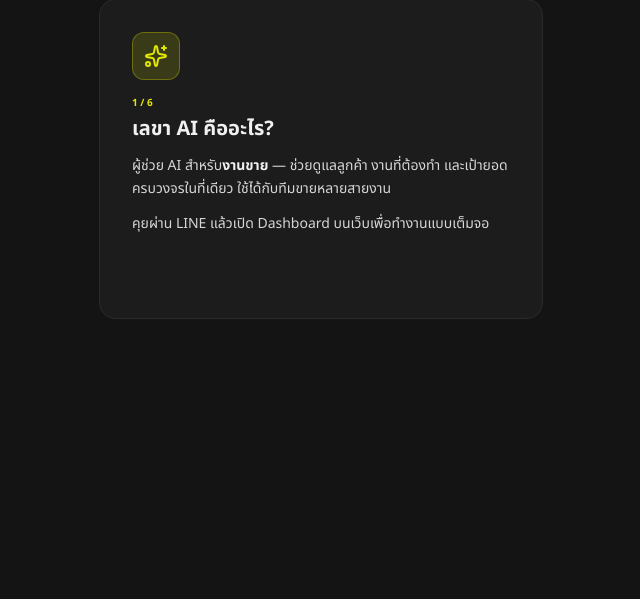
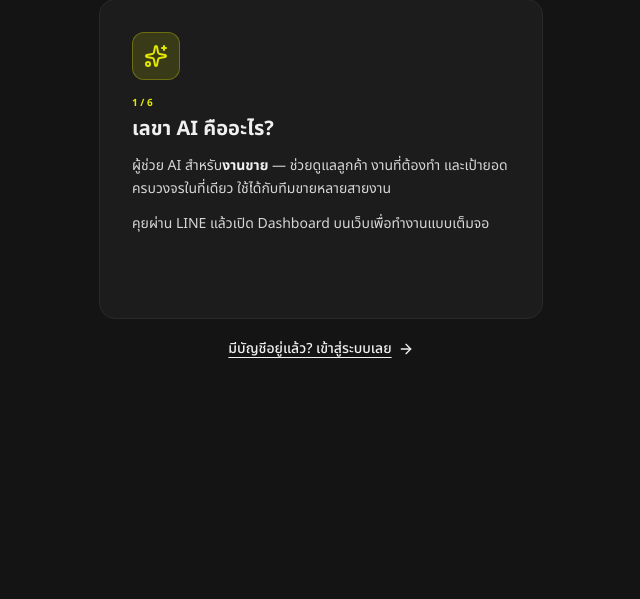
Before and after one commit to Luepin-ship-it/Secretary, a PHP site: page /Ai/login.php in a window 1280 px wide. Shown: the part 95-694 px from the top of the page, without its empty margins (319-959 px from the left). Run offline with PHP 8.4, Linux system fonts and the light colour scheme; some libraries are stand-ins or nearby versions.

Commit message:
Enhance UX for returning users in login/onboarding flow

```diff
--- a/login.php
+++ b/login.php
@@ -113,9 +113,15 @@
               ผู้ช่วย AI สำหรับ<strong class="text-[#F0F0F0]">งานขาย</strong> — ช่วยดูแลลูกค้า งานที่ต้องทำ และเป้ายอด ครบวงจรในที่เดียว
               ใช้ได้กับทีมขายหลายสายงาน
             </p>
-            <p class="text-sm text-[#D6D6D6] leading-relaxed mt-3">
+            <p class="text-sm text-[#D6D6D6] leading-relaxed mt-3 flex-1">
               คุยผ่าน LINE แล้วเปิด Dashboard บนเว็บเพื่อทำงานแบบเต็มจอ
             </p>
+          </div>
+
+          <div class="mt-5 flex justify-center">
+            <button type="button" onclick="goTo(LOGIN_INDEX, true)" class="text-sm text-[#F0F0F0] hover:text-[#E2E800] font-medium underline underline-offset-4 transition inline-flex items-center gap-1.5">
+              มีบัญชีอยู่แล้ว? เข้าสู่ระบบเลย <i data-lucide="arrow-right" class="w-4 h-4"></i>
+            </button>
           </div>
         </section>
 
@@ -241,6 +247,7 @@
               <p class="text-[#D6D6D6] text-sm mb-6 leading-relaxed">ระบบใช้ LINE ID เป็นบัญชีของคุณ<br>เว็บกับเลขา AI ใน LINE จะต้องเป็นคนเดียวกัน<br><span class="text-[#979797] text-xs">ครั้งแรกจะพาไปลงทะเบียนก่อนเข้า Dashboard</span></p>
               <a href="<?php echo htmlspecialchars($login_url); ?>"
                  id="line-login-btn"
+                 onclick="localStorage.setItem('has_seen_onboarding', 'true');"
                  class="block w-full py-3.5 rounded-lg bg-[#06C755] hover:bg-[#05b34c] text-white font-bold transition">
                 เข้าสู่ระบบด้วย LINE
               </a>
@@ -291,7 +298,12 @@
         'panels' => $structure_demo,
     ], JSON_UNESCAPED_UNICODE | JSON_UNESCAPED_SLASHES); ?>;
 
-    const INITIAL_SLIDE = <?php echo (int)$initial_slide; ?>;
+    let initialSlideToUse = <?php echo (int)$initial_slide; ?>;
+
+    // Check if user has seen onboarding previously
+    if (localStorage.getItem('has_seen_onboarding') === 'true') {
+      initialSlideToUse = LOGIN_INDEX;
+    }
 
     let index = 0;
     const track = document.getElementById('slide-track');
@@ -366,7 +378,7 @@
       renderStructPanel(Object.keys(STRUCT_DEMO.nav)[0]);
     }
 
-    goTo(INITIAL_SLIDE, true);
+    goTo(initialSlideToUse, true);
     if (window.lucide) lucide.createIcons();
   </script>
 </body>
```
